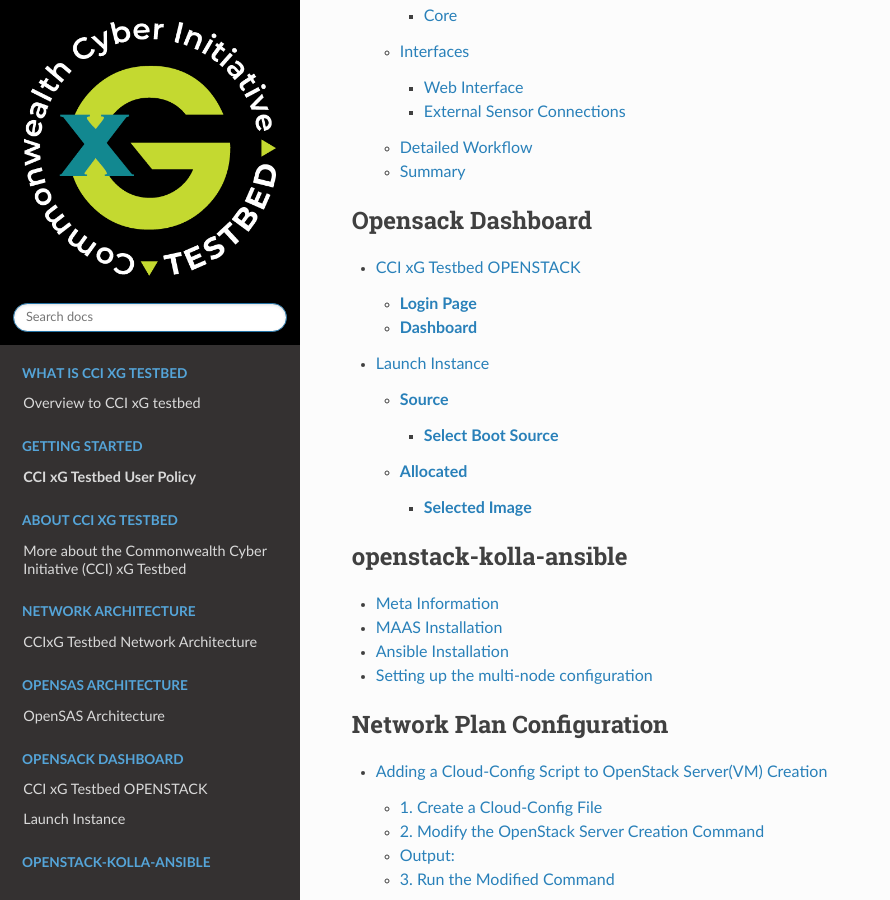
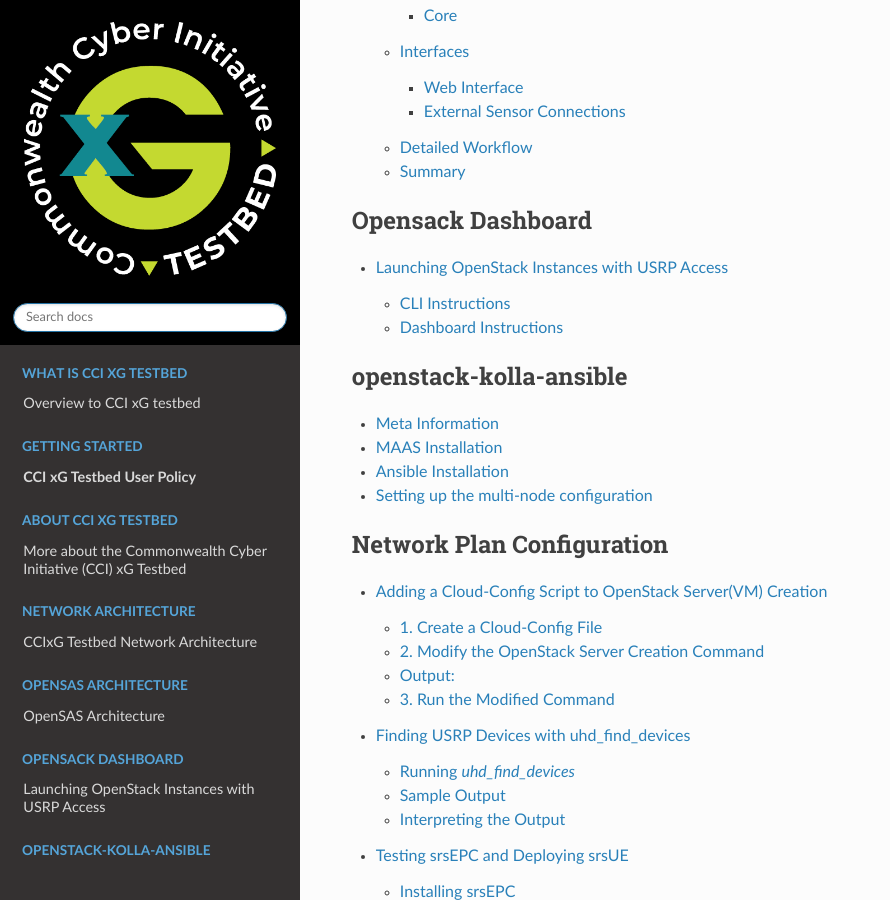
Before and after one commit to rajatnagarr/CCI_TESTBED_DOCS, a Sphinx documentation site: the page built from source/index.rst, in a window 1280 px wide and 900 px high, scrolled down 1272 px. Shown: the whole window, without its empty margins (0-890 px from the left). Built offline with Sphinx 7.4.7 and the Read the Docs theme 2.0.0, drawn with Linux system fonts in a browser that asks for light colours; part of the change alters nothing that is shown.

Commit message:
openstack.rst commit

```diff
--- a/source/openstack.rst
+++ b/source/openstack.rst
@@ -1,107 +1,82 @@
+Launching OpenStack Instances with USRP Access
+==============================================
 
+This documentation provides steps to create and launch OpenStack instances with USRP (Universal Software Radio Peripheral) access, either through the Command-Line Interface (CLI) or the OpenStack dashboard.
 
-CCI xG Testbed OPENSTACK
-============================
-
-This is a testbed for CCI xG project. It is based on OpenStack and uses the following components:
-
-**Login Page**
---------------
-
-Login page
-
-.. figure:: _static/login-page.png
-  :alt: CBRS Hardware
-  :align: center
-
-
-**Dashboard**
---------------
-
-Dashboard
-
-.. figure:: _static/dashboard.png
-  :alt: CBRS Hardware
-  :align: center
-
-
-Launch Instance
-===============
-
-This is the "Launch Instance" screen from our cloud management dashboard. It allows you to configure and provision new virtual machine instances within our cloud environment.
-
-|
-
-.. figure:: _static/launchInstance.png
-  :alt: CBRS Hardware
-  :align: center
-  :width: 1150px
-  :height: 700px
-
-
-**Project Name**
-~~~~~~~~~~~~~~~~~
-Select the project name from the left panel.
-
-**Instance Name**
-~~~~~~~~~~~~~~~~~~
-Provide a name for the instance. This field is required.
-
-**Description**
-~~~~~~~~~~~~~~~~~~
-Optionally, provide a description for the instance.
-
-**Availability Zone**
-~~~~~~~~~~~~~~~~~~~~~~
-Choose the availability zone from the dropdown. Select "Any Availability Zone" if no specific zone is required.
-
-**Count**
-~~~~~~~~~~
-Specify the number of instances to launch. Default is 1. This field is required
-
-
-**Source**
------------
-
-Instance source is the template used to create an instance. You can use an image, a snapshot of an instance (image snapshot), a volume, or a volume snapshot (if enabled). You can also choose to use persistent storage by creating a new volume.
-
-|
-
-.. figure:: _static/source.png
-  :alt: CBRS Hardware
-  :align: center
-  :width: 1150px
-  :height: 700px
-
-|
-
-**Select Boot Source**
-~~~~~~~~~~~~~~~~~~~~~~~~
-
- - **Image:** Select an image from the "Deploying Items" list below.
- - **Snapshot:** Select a snapshot of an existing instance.
- - **Volume:** Select a volume snapshot, if enabled.
-
- Optionally, choose whether to create a new volume from the source.
+Keywords: USRP, Instance, OpenStack, CLI, Cloud Computing
 
 .. note::
-   Select "NO"  for Create New Volume if you want to use the source volume as the boot volume.
+    - Each USRP can only be connected to one instance at a time.
+    - Users cannot create an instance with a USRP network unless granted access by an OpenStack admin.
+    - This guide is intended for users on Linux and MacOS devices.
 
+CLI Instructions
+----------------
 
-**Allocated**
---------------
+To create an OpenStack instance with USRP access using the Command-Line Interface (CLI), follow the steps below:
 
-The "Ubuntu-20.04-ServerImage" image is allocated
+1. **Download Your OpenStack RC File**
+
+   - Log in to the OpenStack portal: `https://portal.ccixgtestbed.org/auth/login`.
+   - Download your profile's RC file from the drop-down in the top-right corner.
+
+   .. image:: https://prod-files-secure.s3.us-west-2.amazonaws.com/9a7748d3-234c-4b98-8771-4fd63af649c0/54587d96-9627-4747-8e16-2d01520c307c/Untitled_design.gif
+
+2. **Install Necessary Dependencies**
+
+   Install the required packages on your device:
+
+   .. code-block:: bash
+
+       sudo apt update
+       sudo apt install -y python3-pip python3-dev
+       sudo pip3 install --upgrade pip
+       sudo pip3 install python-openstackclient
+
+3. **Source the OpenStack RC File**
+
+   Navigate to the directory where you downloaded the RC file and source it:
+
+   .. code-block:: bash
+
+       . <rc_file_name>.sh
+
+   This command will prompt you to enter your OpenStack password.
+
+4. **Create an Instance with USRP Access**
+
+   Use the following command to create an instance with USRP access:
+
+   .. code-block:: bash
+
+       openstack server create --flavor <flavor_name> --image <image_name> --nic port-id=$(openstack port list | grep <usrp_number> | awk '{print $2}') --nic net-id=<internal_network_id> --availability-zone radio <instance_name>
+
+   **Note**: Replace `<flavor_name>`, `<image_name>`, `<usrp_number>`, `<internal_network_id>`, and `<instance_name>` with the appropriate values.
+
+   For further details, watch the tutorial video: https://youtu.be/NtC79iuUNNI
+
+Dashboard Instructions
+----------------------
+
+To create an OpenStack instance with USRP access using the OpenStack dashboard, follow these steps:
+
+1. **Log in to the OpenStack Dashboard**
+
+   - Access the OpenStack portal: `https://portal.ccixgtestbed.org/auth/login`.
+   - Navigate to the "Launch Instance" screen under the project section.
+
+2. **Configure Instance Settings**
+
+   - Provide a name for the instance.
+   - Select `radio` as the availability zone (do not use `compute`).
+   - Choose the boot source (e.g., `Ubuntu-20.04-ServerImage`).
+   - Attach the appropriate USRP port to the instance.
+
+   .. image:: https://cci-xg-testbed-cci-testbed-docs.readthedocs-hosted.com/en/latest/_images/launchInstance.png
+
+3. **Launch the Instance**
+
+   After configuring the settings, click the **Launch Instance** button to provision the instance with USRP access.
 
 .. note::
-   Displays currently allocated items. Initially this will show "Displaying 0 items".
-
-**Selected Image**
-~~~~~~~~~~~~~~~~~~
-
-The "Ubuntu-20.04-ServerImage" was chosen because:
- - It's a recent version of Ubuntu, released in April 2020.
- - The "Server" image is optimized for use on servers, without a desktop environment.
- - Ubuntu 20.04 is a Long Term Support (LTS) release, meaning it will receive updates and support for an extended period.
-
-This makes it a stable, efficient choice for running a server instance.
+    If you encounter any issues with the OpenStack dashboard, login credentials, or USRP port access, raise a ticket in Redmine or contact the administrator at `cci.xg.testbed.admin@cyberinitiative.org`.
```
